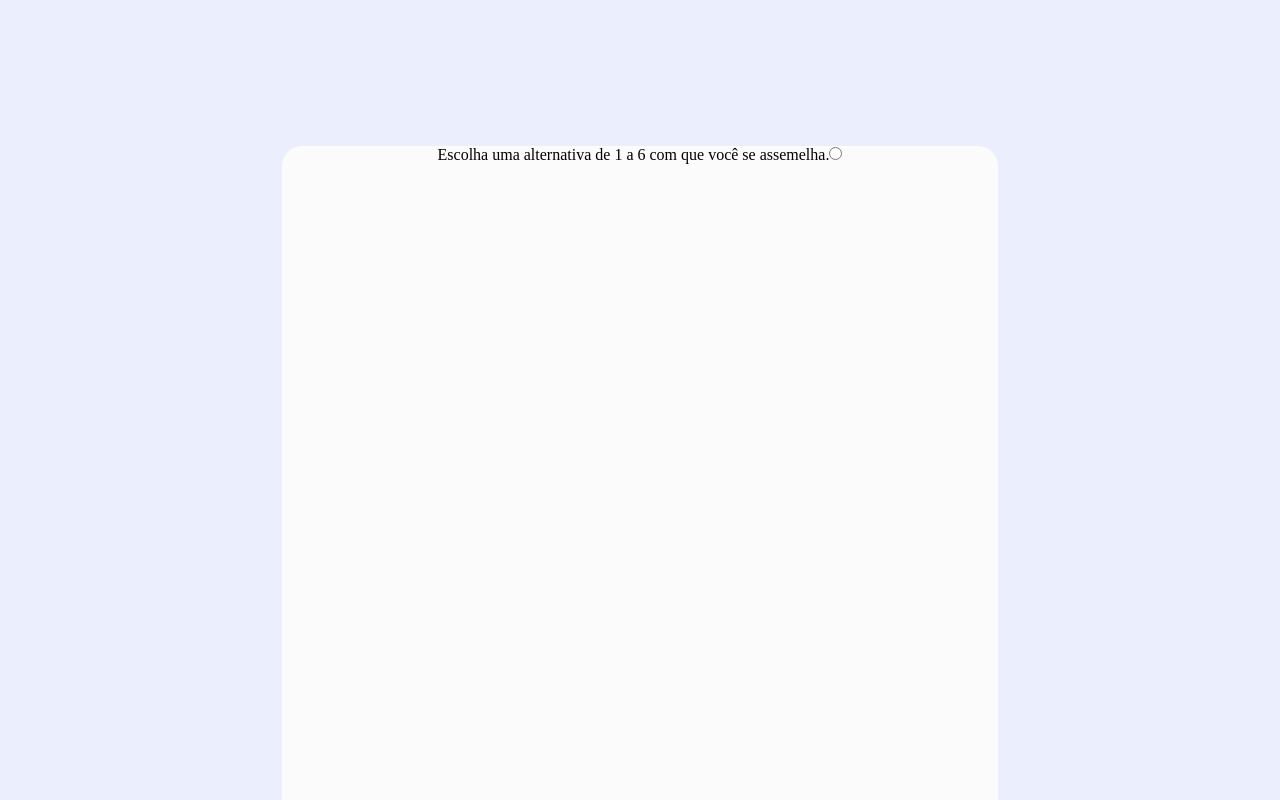
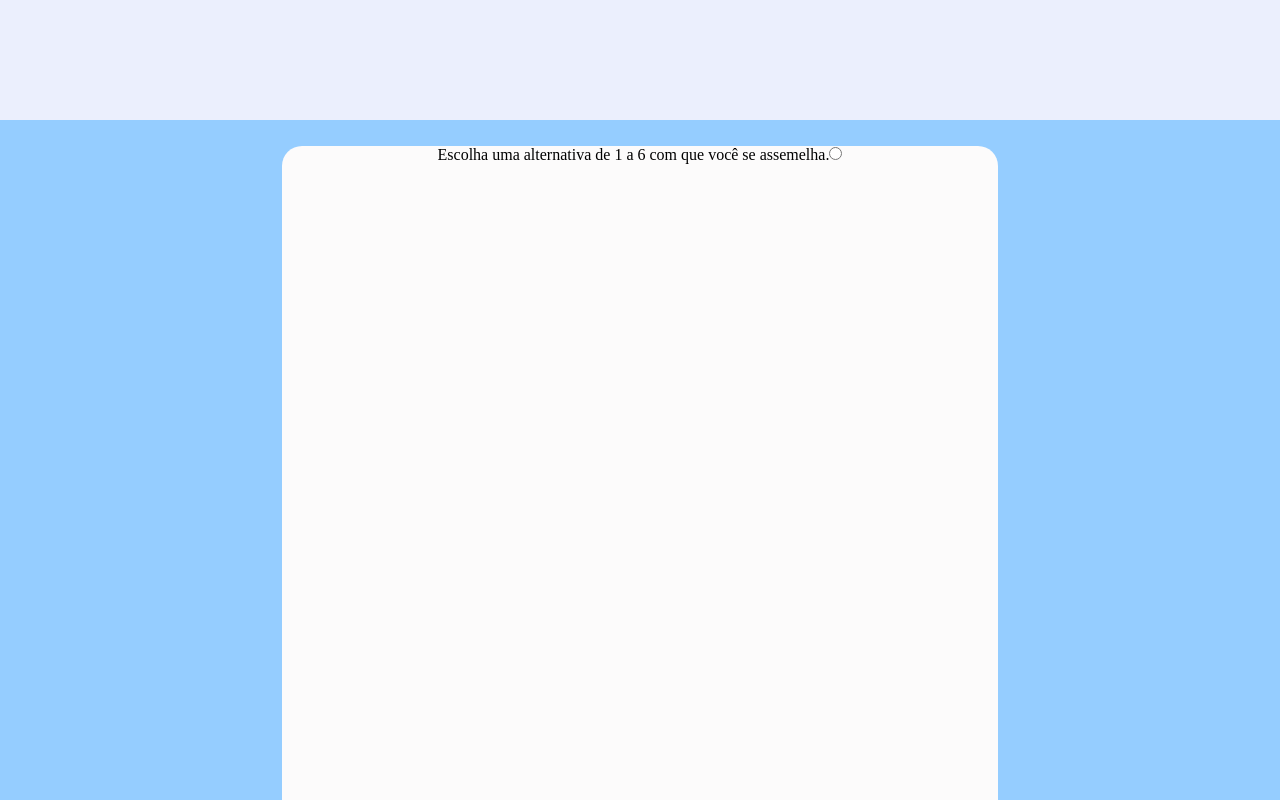
Before and after one commit to AnajuSant/Projeto-Coperfarma, a plain HTML site: page index.html in a window 1280 px wide. Shown: the part 680-1480 px from the top of the page. Drawn offline with Linux system fonts and the light colour scheme.

Commit message:
Primeira Fase

```diff
--- a/index.html
+++ b/index.html
@@ -38,7 +38,7 @@
         </div>
     </section>
 
-    <section class="paginas">
+    <section class="paginas1">
 
         <div class="quadrado1">
             <div class="quadradoform">
--- a/maid.css
+++ b/maid.css
@@ -68,6 +68,12 @@ submit {
     justify-content: space-around;
 }
 
+.paginas1 {
+    background: #95CDFF;
+    width: 100%;
+    height: 100vh;
+}
+
 .quadradoform {
     display: flex;
     justify-content: center;
```
